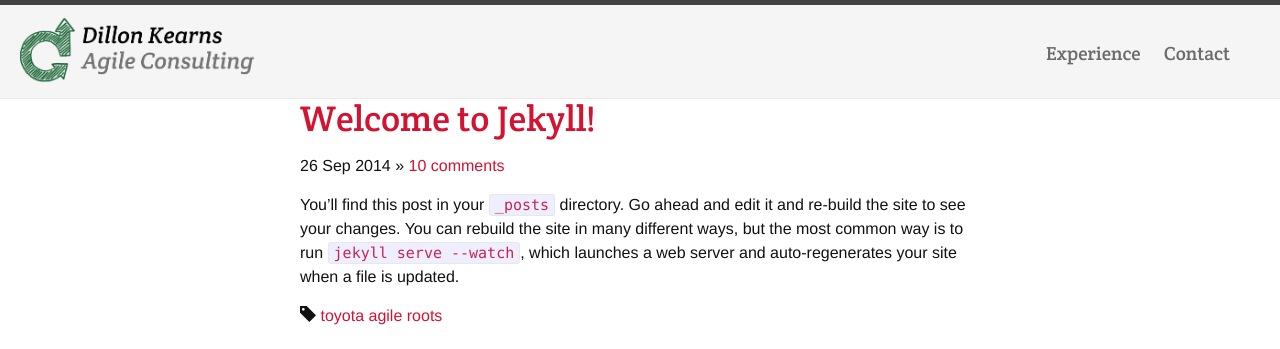
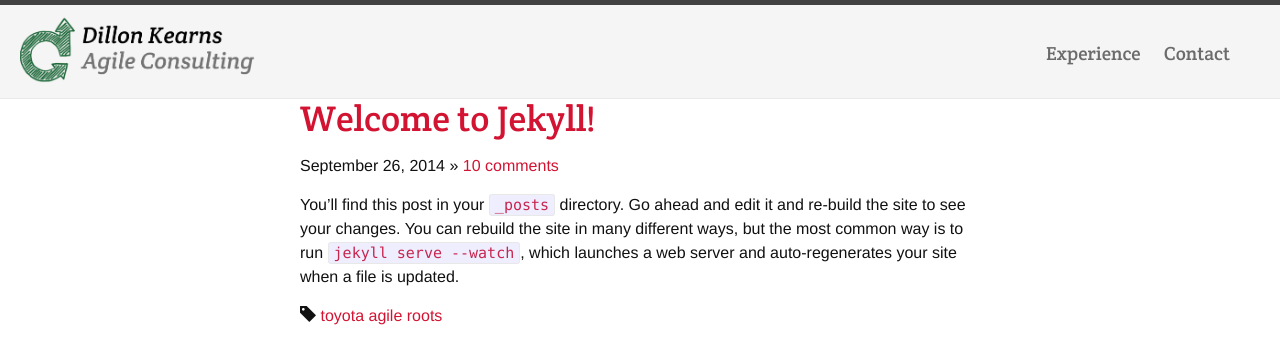
Before and after one commit to dillonkearns/dillonkearns.github.io, a Jekyll site: the page built from blog.html, in a window 1280 px wide. Shown: the top 349 px of the page. Built offline with Jekyll 4.4.1, drawn with Linux system fonts in a browser that asks for light colours; nearby versions of some CDN libraries.

Commit message:
Update datetime format.

```diff
--- a/blog.html
+++ b/blog.html
@@ -12,7 +12,7 @@
         {{ post.title }}
         </a></h1>
         <p>
-          <time pubdate>{{ post.date | date_to_string }}</time>
+          <time pubdate>{{ post.date | date: "%B %d, %Y" }}</time>
           &raquo;
           <a href="{{ BASE_PATH }}{{ post.url }}">10 comments</a>
         </p>
```
